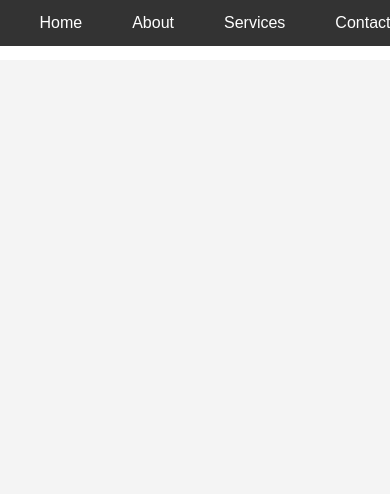
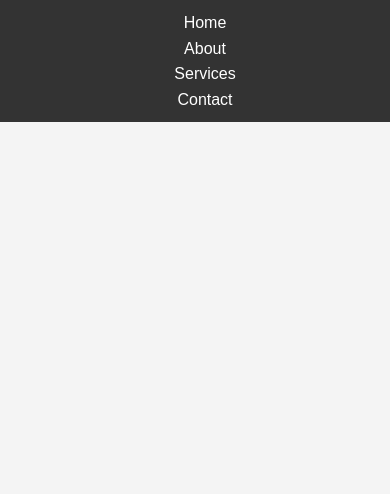
Before and after one commit to MouadhBoutaghane/webpage, a plain HTML site: page index.html in a window 390 px wide. Shown: the top 494 px of the page. Drawn offline with Linux system fonts and the light colour scheme.

Commit message:
Update index.html

```diff
--- a/index.html
+++ b/index.html
@@ -3,7 +3,7 @@
 <head>
     <meta charset="UTF-8">
     <meta name="viewport" content="width=device-width, initial-scale=1.0">
-    <title>Responsive Single Page Website with Centered Search Bar</title>
+    <title>Responsive Single Page Website</title>
     <style>
         /* General Styles */
         body {
@@ -12,6 +12,7 @@
             padding: 0;
             line-height: 1.6;
             font-size: 16px;
+            box-sizing: border-box;
         }
 
         nav {
@@ -121,7 +122,23 @@
         }
 
         /* Responsive Design */
+
+        /* For tablets and smaller devices */
         @media (max-width: 768px) {
+            nav {
+                flex-direction: column;
+                padding: 10px;
+            }
+
+            .nav-links {
+                flex-direction: column;
+                text-align: center;
+            }
+
+            .nav-links a {
+                margin: 5px 0;
+            }
+
             section {
                 padding: 80px 15px;
             }
@@ -139,7 +156,22 @@
             }
         }
 
-        @media (max-width: 600px) {
+        /* For mobile phones */
+        @media (max-width: 480px) {
+            nav {
+                flex-direction: column;
+                padding: 10px;
+            }
+
+            .nav-links {
+                flex-direction: column;
+                text-align: center;
+            }
+
+            .nav-links a {
+                margin: 5px 0;
+            }
+
             section {
                 padding: 70px 10px;
             }
@@ -150,6 +182,11 @@
 
             .search-bar input {
                 width: 200px;
+                padding: 8px 15px;
+            }
+
+            .search-bar button {
+                padding: 8px 15px;
             }
 
             p {
@@ -169,7 +206,7 @@
     </nav>
 
     <section id="home">
-        <h1>Mouadh's page</h1>
+        <h1>Mouadh's Page</h1>
         <div class="search-bar">
             <input type="text" id="search" placeholder="Search...">
             <button onclick="performSearch()">Go</button>
```
